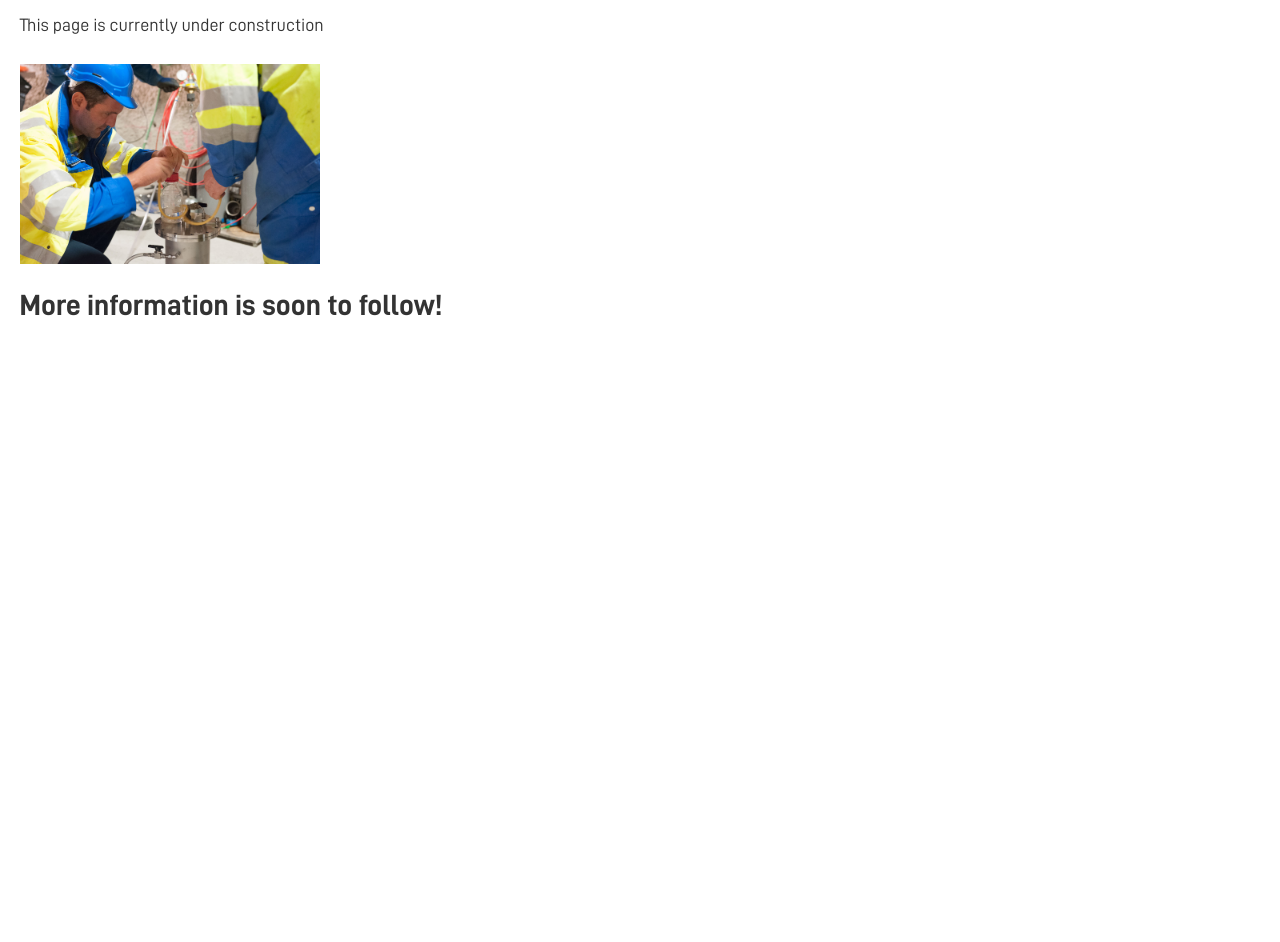
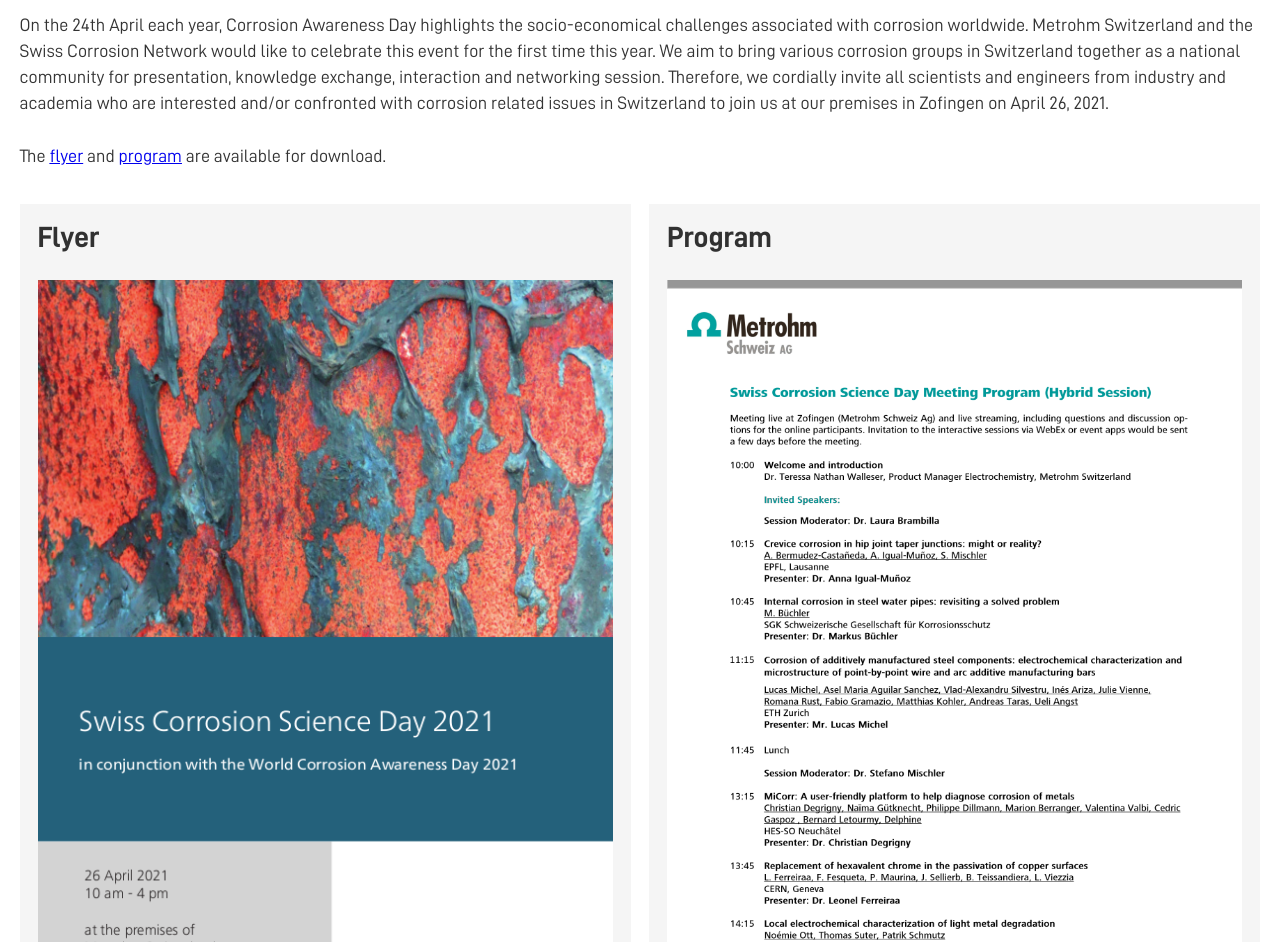
Before and after one commit to thiloschmid/swisscorr, a Gatsby site: page /corrosion-day/current in a window 1280 px wide. Shown: the part 219-1161 px from the top of the page. Before the commit the page ends 800 px from the top, so only its background shows below. Built offline with nearby package versions, Linux system fonts and the light colour scheme; Gatsby itself is replaced by a stand-in of ours.

Commit message:
added swiss corrosion science day 2021 page

```diff
--- a/src/components/header.tsx
+++ b/src/components/header.tsx
@@ -84,7 +84,7 @@ const Header = ({ landingPage }: HeaderProps) => {
               subpaths={[
                 {
                   path: "/corrosion-day/current",
-                  name: "Current Swiss Corrosion Science Day",
+                  name: "Swiss Corrosion Science Day 2021",
                 },
                 {
                   path: "/corrosion-day/past",
--- a/src/components/menucard.tsx
+++ b/src/components/menucard.tsx
@@ -6,10 +6,11 @@ import BackgroundImage from "gatsby-background-image"
 interface MenuCardProps {
   picture: any
   text: string
+  subtext?: string
   link: string
 }
 
-const MenuCard = ({ picture, text, link }: MenuCardProps) => (
+const MenuCard = ({ picture, text, subtext, link }: MenuCardProps) => (
   <div className="menu-card-wrapper">
     <Link to={link}>
       <BackgroundImage
@@ -19,6 +20,7 @@ const MenuCard = ({ picture, text, link }: MenuCardProps) => (
         fluid={picture}
       >
         <h2>{text}</h2>
+        {subtext && <h4>{subtext}</h4>}
       </BackgroundImage>
     </Link>
   </div>
--- a/src/components/news-card.tsx
+++ b/src/components/news-card.tsx
@@ -4,7 +4,7 @@ import React from "react"
 interface NewsCardProps {
   title: string
   date: string
-  description: string
+  description: any
 }
 
 const NewsCard = ({ title, date, description }: NewsCardProps) => (
--- a/src/css/main.css
+++ b/src/css/main.css
@@ -100,6 +100,7 @@ nav img {
   background-color: whitesmoke;
   padding: 1rem;
   margin: 0.5rem;
+  flex-basis: 25rem;
 }
 
 .dialog-container {
@@ -223,13 +224,14 @@ nav img {
   display: none;
 }
 
-#past-flyers-container {
+.document-container {
   display: flex;
   flex-flow: row wrap;
+  margin: 0 -.5rem;
 }
 
 .flyer-image-container {
-  max-height: 25rem;
+  /* max-height: 25rem; */
   background-color:rgb(121, 121, 121);
 }
 
@@ -260,14 +262,18 @@ nav img {
 }
 
 .flyer-image-overlay {
+  display: flex;
   text-align: center;
   position: absolute;
   top:50%;
   left: 50%;
   transform: translate(-50%, -50%);
   opacity: 0;
+  background-color: rgb(121, 121, 121)
+}
+
+.flyer-image-overlay a {
   padding: 1rem;
-  background-color: rgb(121, 121, 121)
 }
 
 .flyer-image-overlay a {
@@ -306,4 +312,8 @@ nav img {
     border: 1px solid grey;
   }
 
+  .flyer-image-overlay {
+    opacity: 1;
+  }
+
 }
--- a/src/pages/corrosion-day.tsx
+++ b/src/pages/corrosion-day.tsx
@@ -15,7 +15,8 @@ const SecondPage = ({ data } : any) => (
     <div id="education-menu">
     <MenuCard
       picture={data.person.childImageSharp.fluid}
-      text={`Current Swiss Corrosion Science Day`}
+      text={`Swiss Corrosion Science Day 2021`}
+      subtext={`April 26, Zofingen`}
       link={"/corrosion-day/current"}
     />
     <MenuCard
--- a/src/pages/corrosion-day/current.tsx
+++ b/src/pages/corrosion-day/current.tsx
@@ -3,20 +3,68 @@ import React from "react"
 import Layout from "../../components/layout"
 import SEO from "../../components/seo"
 
+import CDFlyer from "../../components/CDFlyer"
+
+import flyer2021 from "../../documents/scsd_2021_flyer.pdf"
+import program2021 from "../../documents/scsd_2021_program.pdf"
+
 const CurrentCorrosionDay = () => (
   <Layout>
-    <SEO title="Swiss Corrosion Science Day" />
-    <h1>Current Swiss Corrosion Science Day</h1>
+    <SEO title="Swiss Corrosion Science Day 2021" />
+    <h1>Swiss Corrosion Science Day 2021</h1>
 
-    <p>This page is currently under construction</p>
-    <div style={{ maxWidth: `300px`, marginBottom: `1.45rem` }}>
-      <StaticImage
-        src="../../images/slideshow/measurement.jpg"
-        alt="background"
+    <p>{`On the 24th April each year, Corrosion Awareness
+    Day highlights the socio-economical challenges
+    associated with corrosion worldwide.
+Metrohm Switzerland and the Swiss
+Corrosion Network would like to celebrate
+this event for the first time this year. We aim
+to bring various corrosion groups in Switzerland
+together as a national community for
+presentation, knowledge exchange, interaction
+and networking session.
+Therefore, we cordially invite all scientists and
+engineers from industry and academia who are
+interested and/or confronted with corrosion
+related issues in Switzerland to join us at our
+premises in Zofingen on April 26, 2021.`}</p>
+    <p>
+      {[
+        `The `,
+        <a href={flyer2021} download>
+          flyer
+        </a>,
+        ` and `,
+        <a href={program2021} download>
+          program
+        </a>,
+        ` are available for download.`,
+      ]}
+    </p>
+    <div className="document-container">
+      <CDFlyer
+        title={"Flyer"}
+        download={flyer2021}
+        picture={
+          <StaticImage
+            className="flyer-image-container"
+            src="../../images/flyers/scsd_2021_flyer.png"
+            alt="flyer corrosion day 2021"
+          />
+        }
+      />
+      <CDFlyer
+        title={"Program"}
+        download={program2021}
+        picture={
+          <StaticImage
+            className="flyer-image-container"
+            src="../../images/flyers/scsd_2021_program.png"
+            alt="program corrosion day 2021"
+          />
+        }
       />
     </div>
-
-    <h2>More information is soon to follow!</h2>
   </Layout>
 )
 
--- a/src/pages/corrosion-day/past.tsx
+++ b/src/pages/corrosion-day/past.tsx
@@ -16,7 +16,7 @@ const PastCorrosionDay = () => (
     <SEO title="Past Swiss Corrosion Science Days" />
     <h1>Past Swiss Corrosion Science Days</h1>
     <p>You can download the flyers of past corrosion science events below.</p>
-    <div id="past-flyers-container">
+    <div className="document-container">
       <CDFlyer
         title={"Swiss Corrosion Day 2020"}
         picture={
@@ -40,7 +40,7 @@ const PastCorrosionDay = () => (
         download={corrosionDay2017}
       />
       <CDFlyer
-        title={"Swiss Corrosion Day 2017 Programme"}
+        title={"Swiss Corrosion Day 2017 Program"}
         picture={
           <StaticImage
             className="flyer-image-container"
--- a/src/pages/index.tsx
+++ b/src/pages/index.tsx
@@ -19,9 +19,9 @@ const IndexPage = () => (
     <h2>News</h2>
     <div id="news-container">
       <NewsCard
-        title={"Something interesting happened"}
-        date={"09.12.2020"}
-        description={"Further description of the interesting event."}
+        title={"Swiss Corrosion Science Day 2021"}
+        date={"12.03.2021"}
+        description={["The ", <i>Swiss Corrosion Science Day 2021</i>, " takes place on April 26, 2021, in Zofingen AG. ", <Link to="/corrosion-day/current">More information</Link>]}
       />
       <NewsCard
         title={"Something interesting happened"}
```
Also changed, not shown: src/images/flyers/scsd_2021_flyer.png (renamed from src/images/flyers/2021-01_fly_Swiss_Corrosion_Science_Day_2021.png), src/images/flyers/scsd_2021_program.png (renamed from src/images/flyers/SCSD 2021_Program.png), 4 other files.
